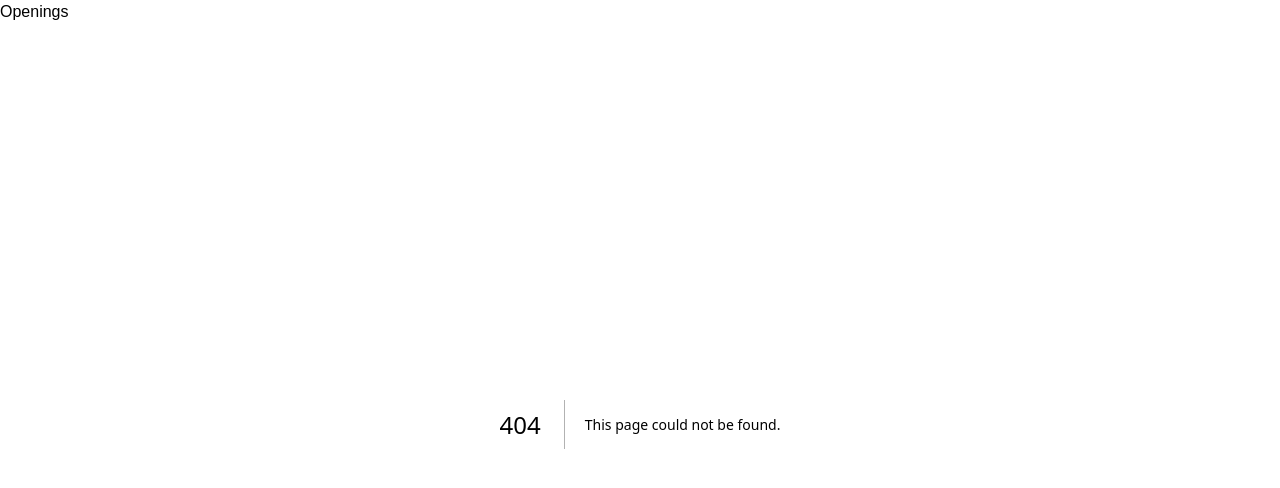
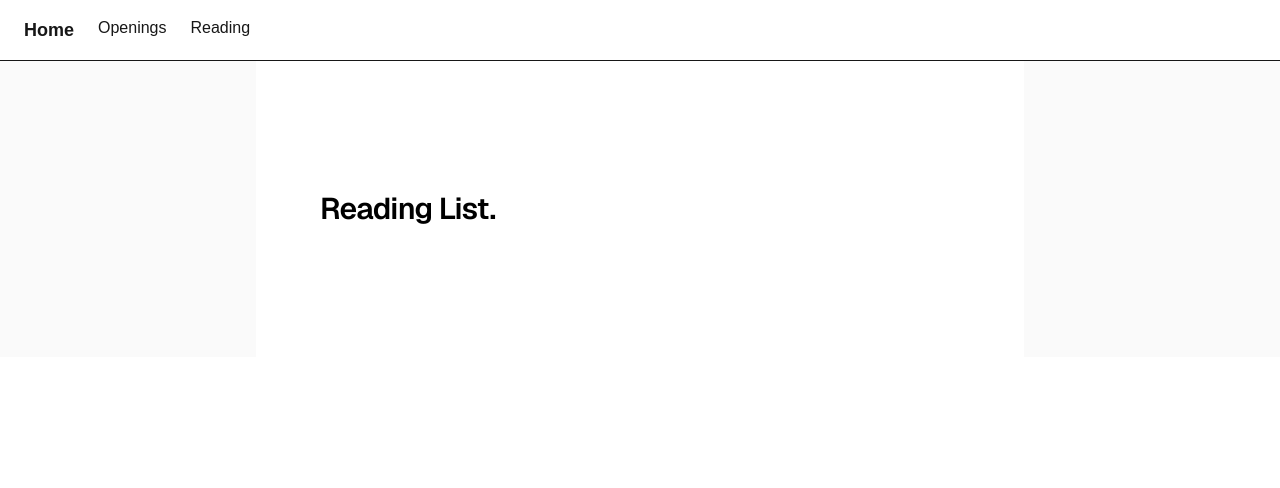
Before and after one commit to janarthduraisingham/chess, a Next.js app: page /reading in a window 1280 px wide. Before the commit this address had no page. Shown: the top 488 px of the page. Built offline with nearby package versions, Linux system fonts and the light colour scheme.

Commit message:
create reading page and navigation tabs

```diff
--- a/app/layout.tsx
+++ b/app/layout.tsx
@@ -1,7 +1,7 @@
 import type { Metadata } from "next";
 import { Geist, Geist_Mono } from "next/font/google";
 import "@/app/globals.css";
-import Link from 'next/link';
+import Navbar from '@/components/Navbar';
 
 const geistSans = Geist({
   variable: "--font-geist-sans",
@@ -28,9 +28,13 @@ export default function RootLayout({
       className={`${geistSans.variable} ${geistMono.variable} h-full antialiased`}
     >
       <body className="min-h-full flex flex-col">
+        {/* <nav>
+          <Link href='/'>Home</Link>
+        </nav>
         <nav>
           <Link href='/openings'>Openings</Link>
-        </nav>
+        </nav> */}
+        <Navbar />
         {children}
       </body>
     </html>
--- /dev/null
+++ b/app/reading/layout.tsx
@@ -0,0 +1,28 @@
+import type { Metadata } from "next";
+import { Geist, Geist_Mono } from "next/font/google";
+import "@/app/globals.css";
+
+const geistSans = Geist({
+  variable: "--font-geist-sans",
+  subsets: ["latin"],
+});
+
+const geistMono = Geist_Mono({
+  variable: "--font-geist-mono",
+  subsets: ["latin"],
+});
+
+export const metadata: Metadata = {
+  title: "Create Next App",
+  description: "Generated by create next app",
+};
+
+export default function Layout({
+  children
+}: Readonly<{
+  children: React.ReactNode;
+}>) {
+  return (
+    <div className="min-h-full flex flex-col">{children}</div>
+  );
+}
--- /dev/null
+++ b/app/reading/page.tsx
@@ -0,0 +1,15 @@
+import Image from "next/image";
+
+export default function Reading() {
+  return (
+    <div className="flex flex-col flex-1 items-center justify-center bg-zinc-50 font-sans dark:bg-stone-600">
+      <main className="flex flex-1 w-full max-w-3xl flex-col items-center justify-between py-32 px-16 bg-white dark:bg-stone-600 sm:items-start">
+        <div className="flex flex-col items-center gap-6 text-center sm:items-start sm:text-left">
+          <h1 className="max-w-xs text-3xl font-semibold leading-10 tracking-tight text-black dark:text-zinc-50">
+            Reading List.
+          </h1>
+        </div>
+      </main>
+    </div>
+  );
+}
--- /dev/null
+++ b/components/Navbar.tsx
@@ -0,0 +1,13 @@
+import Link from 'next/link';
+
+export default function Navbar() {
+    return(
+        <nav className='flex items-center justify-between px-6 py-4 border-b'>
+            <div className='flex gap-6'>
+                <Link href='/' className='font-bold text-lg'>Home</Link>
+                <Link href='/openings'>Openings</Link>
+                <Link href='/reading'>Reading</Link>
+            </div>
+        </nav>
+    )
+}
```
